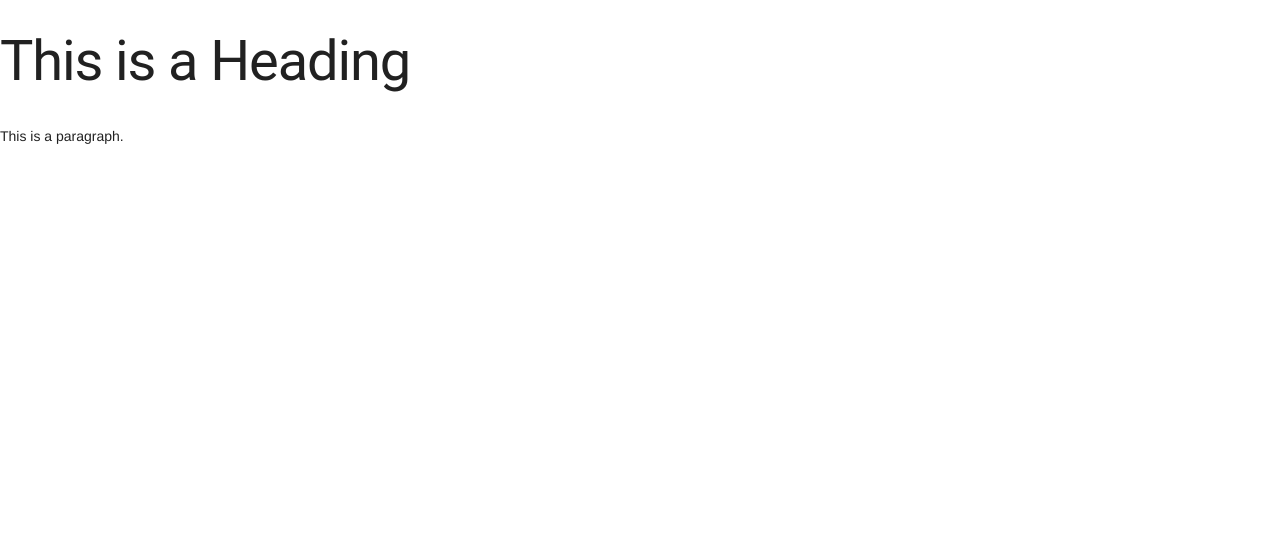
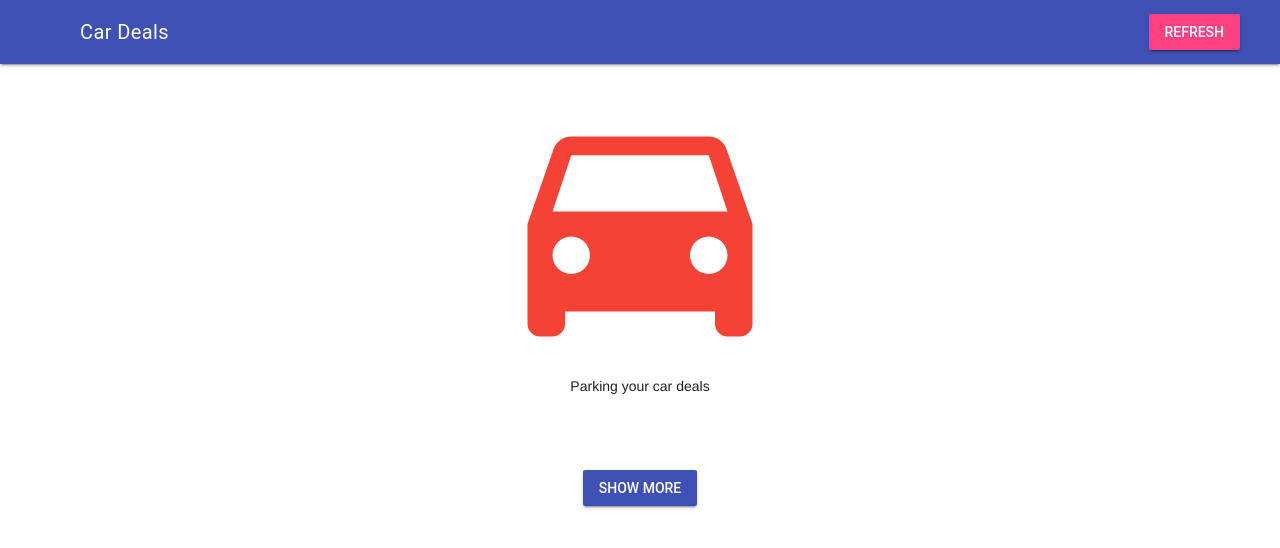
Before and after one commit to Gandhali09/space-rep, a plain HTML site: page index.html in a window 1280 px wide. Drawn offline with Linux system fonts and the light colour scheme.

Commit message:
Add app-shell

```diff
--- a/index.html
+++ b/index.html
@@ -8,13 +8,49 @@
 
     <link rel="stylesheet" href="resources/material-design-lite/material.css" />
     <script src="resources/material-design-lite/material.js"></script>
+    <style>
+        .center{text-align:center;padding:10px;}
+        .mdl-card{cursor:pointer;color:#ffffff;height:250px;background-size: cover;}
+        .mdl-card__title-text{color:#ffffff;background-color:rgba(0,0,0,0.5);padding:15px;
+            position:absolute;left:0;bottom:0;width:100%;box-sizing: border-box;}
+    </style>
 
     <title>Car Deals</title>
 </head>
 <body>
-
-<h1>This is a Heading</h1>
-<p>This is a paragraph.</p>
+    <div class="mdl-layout mdl-js-layout mdl-layout--fixed-header">
+        <header class="mdl-layout__header">
+            <div class="mdl-layout__header-row">
+                <span class="mdl-layout-title">Car Deals</span>
+                <div class="mdl-layout-spacer"></div>
+                <nav class="mdl-navigation">
+                    <button class="mdl-button--raised mdl-button--accent mdl-button mdl-js-button mdl-js-ripple-effect"
+                            onclick="location.reload()">
+                        Refresh
+                    </button>
+                </nav>
+            </div>
+        </header>
+        <main class="mdl-layout__content">
+            <div id="first-load" class="center">
+                <svg fill="#f44336" height="300" viewBox="0 0 24 24" width="300" xmlns="http://www.w3.org/2000/svg">
+                    <path d="M18.92 6.01C18.72 5.42 18.16 5 17.5 5h-11c-.66 0-1.21.42-1.42 1.01L3 12v8c0 .55.45 1 1 1h1c.55 0 1-.45 1-1v-1h12v1c0 .55.45 1 1 1h1c.55 0 1-.45 1-1v-8l-2.08-5.99zM6.5 16c-.83 0-1.5-.67-1.5-1.5S5.67 13 6.5 13s1.5.67 1.5 1.5S7.33 16 6.5 16zm11 0c-.83 0-1.5-.67-1.5-1.5s.67-1.5 1.5-1.5 1.5.67 1.5 1.5-.67 1.5-1.5 1.5zM5 11l1.5-4.5h11L19 11H5z"></path>
+                    <path d="M0 0h24v24H0z" fill="none"></path>
+                </svg>
+                <p>Parking your car deals</p>
+            </div>
+            <div id="connection-status" class="center"></div>
+            <div class="mdl-grid">
+                <!--Dynamic Data here-->
+            </div>
+            <div class="center">
+                <button onclick="pageEvents.loadMore()"
+                        class="mdl-button mdl-js-button mdl-button--raised mdl-button--colored mdl-js-ripple-effect">
+                    Show More
+                </button>
+            </div>
+        </main>
+    </div>
 
 </body>
 </html>
```
